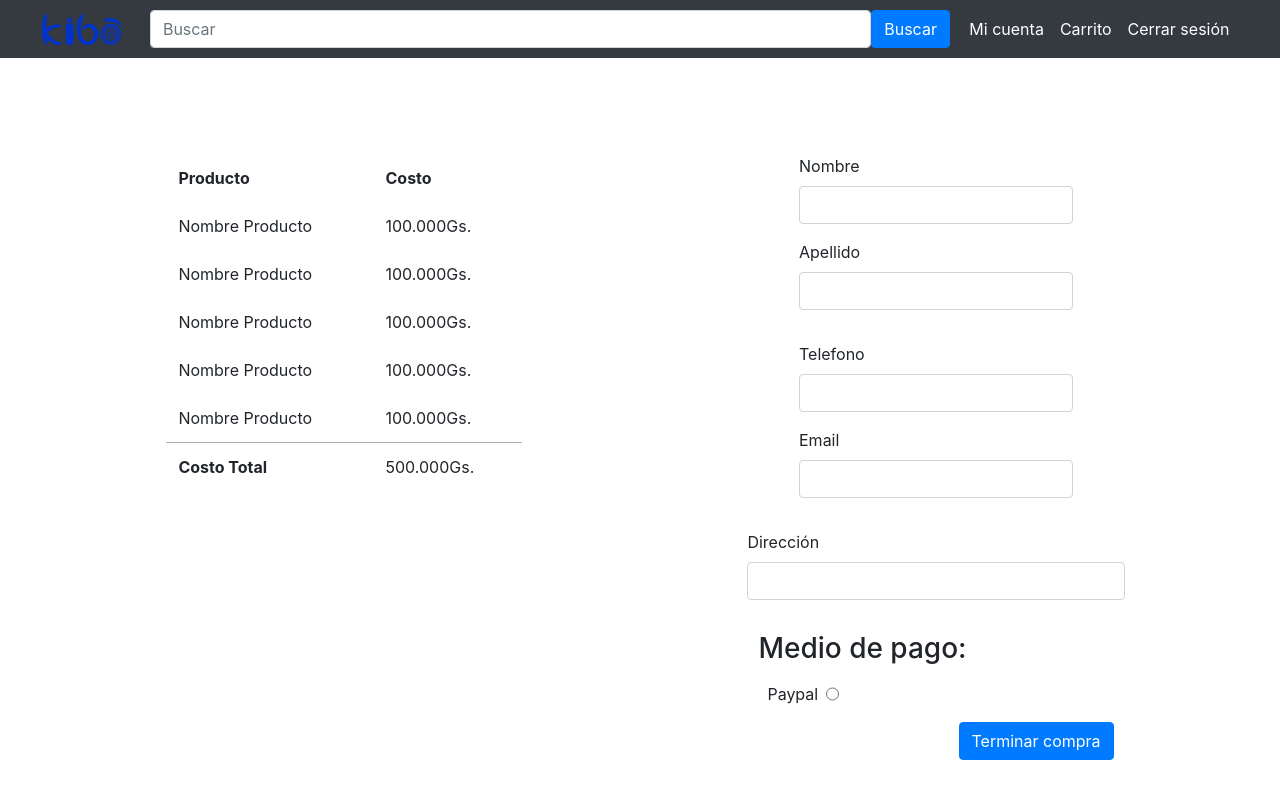
After one commit to SalinasRodrigo/Kibo, a Flask app: page /pedido in a window 1280 px wide. The commit adds this page. Run offline with Flask 2, Linux system fonts and the light colour scheme; some libraries are stand-ins or nearby versions.

Commit message:
vista de pedido

```diff
--- a/proyecto/flask_app/controllers/users.py
+++ b/proyecto/flask_app/controllers/users.py
@@ -10,3 +10,7 @@ from ..models.producto import Producto
 @app.route('/')
 def index():
     return render_template('index.html')
+
+@app.route('/pedido')
+def pedido():
+    return render_template('finalizar_pedido.html')
--- a/proyecto/flask_app/static/css/style.css
+++ b/proyecto/flask_app/static/css/style.css
@@ -52,3 +52,15 @@
     width: 2.5em;
     border-radius: 15%;
 }
+
+.lista_productos{
+    width: 30%;
+}
+
+.info_compra{
+    width: 30%;
+}
+
+.border-top{
+    border-top: 1.5px solid #abb0b4 !important;
+}
--- /dev/null
+++ b/proyecto/flask_app/templates/finalizar_pedido.html
@@ -0,0 +1,140 @@
+<!DOCTYPE html>
+<html lang="es">
+    <head>
+        <!--metadatos-->
+        <meta charset="UTF-8">
+        <meta name="author" content="Alison Ibarrola">
+        <meta name="description" content="aplicación web para venta de productos electrónicos.">
+        <meta name="keywords" content="ventas, informática, electrónico, productos, electrónica">
+        <meta http-equiv="X-UA-Compatible" content="IE=edge">
+        <meta name="viewport" content="width=device-width, initial-scale=1.0">
+        <!--título-->
+        <title>Kibo</title>
+        <!--favicon-->
+        <link rel="icon" type="image/x-icon" href="#">
+        <!-- javascript -->
+        <script src="https://code.jquery.com/jquery-3.6.0.js"></script>
+        <script src="{{ url_for('static', filename='js/scripts.js') }}"></script>
+        <!--bootsrap-->
+        <link rel="stylesheet" type="text/css" href="{{ url_for('static', filename='css/bootstrap.css') }}">
+        <script src="https://cdnjs.cloudflare.com/ajax/libs/popper.js/1.12.9/umd/popper.min.js" integrity="sha384-ApNbgh9B+Y1QKtv3Rn7W3mgPxhU9K/ScQsAP7hUibX39j7fakFPskvXusvfa0b4Q" crossorigin="anonymous"></script>
+        <script src="https://maxcdn.bootstrapcdn.com/bootstrap/4.0.0/js/bootstrap.min.js" integrity="sha384-JZR6Spejh4U02d8jOt6vLEHfe/JQGiRRSQQxSfFWpi1MquVdAyjUar5+76PVCmYl" crossorigin="anonymous"></script>
+        <!--css-->
+        <link rel="stylesheet" href="../static/css/style.css">
+        <!--font-->
+    </head>
+    <body>
+        <header>
+            <nav class="navbar navbar-expand-md  navbar-dark bg-dark ">
+                <div class="container-fluid">
+                    <button class="navbar-toggler" type="button" data-bs-toggle="collapse" data-bs-target="#navbar-toggler" aria-controls="navbarTogglerDemo01" aria-expanded="false" aria-label="Toggle navigation">
+                        <span class="navbar-toggler-icon"></span>
+                    </button>
+                    <div class="collapse navbar-collapse" id="navbar-toggler">
+                        <a class="navbar-brand" href="#">
+                            <img src="../static/images/logo_principal.svg" alt="logo de la pagina web">
+                        </a>
+                        <form id="buscador" class="d-flex" role="search" action="#" method="post">
+                            <input class="form-control me-2" type="search" placeholder="Buscar" aria-label="Buscar">
+                            <button class="btn btn-primary" type="submit">Buscar</button>
+                        </form>
+                        <div class="navbar-nav d-flex">
+                            <ul class="navbar-nav d-flex justify-content-center align-items-center">
+                                <li class="nav-item">
+                                    <a class="nav-link active" href="#">Mi cuenta</a>
+                                </li>
+                                <li class="nav-item">
+                                    <a class="nav-link active" href="#">Carrito</a>
+                                </li>
+                                <li class="nav-item">
+                                    <a class="nav-link active" href="#">Cerrar sesión</a>
+                                </li>
+                            </ul>
+                        </div>
+                    </div>
+                </div>
+            </nav>
+        </header>
+        <main>
+            <div class="mt-5 pt-5 pl-5 pr-5">
+                <form action="">
+                    <div class="d-flex justify-content-around">
+                        <div class="lista_productos">
+                            <table class="table table-borderless">
+                                <thead>
+                                    <th>Producto</th>
+                                    <th>Costo</th>
+                                </thead>
+                                <tbody>
+                                    <tr>
+                                        <td>Nombre Producto</td>
+                                        <td>100.000Gs.</td>
+                                    </tr>
+                                    <tr>
+                                        <td>Nombre Producto</td>
+                                        <td>100.000Gs.</td>
+                                    </tr>
+                                    <tr>
+                                        <td>Nombre Producto</td>
+                                        <td>100.000Gs.</td>
+                                    </tr>
+                                    <tr>
+                                        <td>Nombre Producto</td>
+                                        <td>100.000Gs.</td>
+                                    </tr>
+                                    <tr>
+                                        <td>Nombre Producto</td>
+                                        <td>100.000Gs.</td>
+                                    </tr>
+                                    <tr class="border-top">
+                                        <th>Costo Total</th>
+                                        <td>500.000Gs.</td>
+                                    </tr>
+                                </tbody>
+                            </table>
+                        </div>
+                        <div class="info_compra">
+                            <div class="row justify-content-around">
+                                <div class="form-group">
+                                    <label for="nombre">Nombre</label>
+                                    <input type="text" class="form-control" id="nombre" name="nombre" >
+                                </div>
+                                <div class="form-group">
+                                    <label for="apellido">Apellido</label>
+                                    <input type="text" class="form-control" id="apellido" name="apellido" >
+                                </div>
+                            </div>
+                            <div class="row justify-content-around pt-3">
+                                <div class="form-group">
+                                    <label for="telefono">Telefono</label>
+                                    <input type="number" class="form-control" id="telefono" name="telefono" >
+                                </div>
+                                <div class="form-group">
+                                    <label for="email">Email</label>
+                                    <input type="email" class="form-control" id="email" name="email" >
+                                </div>
+                            </div>
+                            <div class="row pt-3 pl-1 pr-1">
+                                <div class="form-group w-100">
+                                    <label for="direccion">Dirección</label>
+                                    <input type="text" class="form-control w-100" id="direccion" name="direccion" >
+                                </div>
+                            </div>
+                            <h3 class="pt-3">Medio de pago:</h3>
+                            <div class="row justify-content-start pt-2 pl-4">
+                                <div class="form-group d-flex ">
+                                    <label for="medio" class="mb-0 mr-2">Paypal</label>
+                                    <input type="radio" class="form-control" id="medio" name="medio" >
+                                </div>
+                            </div>
+                            <div class="d-flex justify-content-end ">
+                                <input type="submit" class="btn btn-primary" value="Terminar compra">
+                            </div>
+                        </div>
+                    </div>
+
+                </form>
+            </div>
+        </main>
+    </body>
+</html>
--- a/proyecto/flask_app/templates/index.html
+++ b/proyecto/flask_app/templates/index.html
@@ -12,15 +12,15 @@
         <title>Kibo</title>
         <!--favicon-->
         <link rel="icon" type="image/x-icon" href="#">
+        <!-- javascript -->
+        <script src="https://code.jquery.com/jquery-3.6.0.js"></script>
+        <script src="{{ url_for('static', filename='js/scripts.js') }}"></script>
         <!--bootsrap-->
         <link rel="stylesheet" type="text/css" href="{{ url_for('static', filename='css/bootstrap.css') }}">
         <script src="https://cdnjs.cloudflare.com/ajax/libs/popper.js/1.12.9/umd/popper.min.js" integrity="sha384-ApNbgh9B+Y1QKtv3Rn7W3mgPxhU9K/ScQsAP7hUibX39j7fakFPskvXusvfa0b4Q" crossorigin="anonymous"></script>
         <script src="https://maxcdn.bootstrapcdn.com/bootstrap/4.0.0/js/bootstrap.min.js" integrity="sha384-JZR6Spejh4U02d8jOt6vLEHfe/JQGiRRSQQxSfFWpi1MquVdAyjUar5+76PVCmYl" crossorigin="anonymous"></script>
         <!--css-->
         <link rel="stylesheet" href="../static/css/style.css">
-        <!-- javascript -->
-        <script src="https://code.jquery.com/jquery-3.6.0.js"></script>
-        <script src="{{ url_for('static', filename='js/scripts.js') }}"></script>
         <!--font-->
     </head>
     <body>
```
